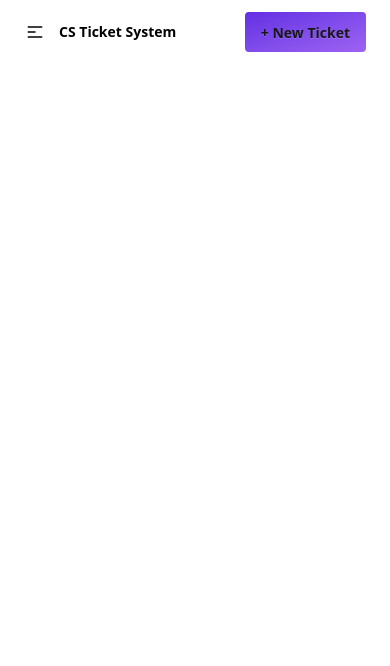
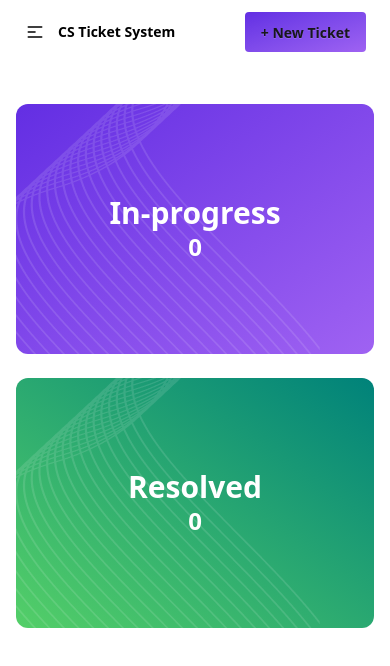
Before and after one commit to getSohelRana/customer-support-ticket, a React (Vite) app: page / in a window 390 px wide. Shown: the top 666 px of the page. Built offline with nearby package versions, Linux system fonts and the light colour scheme.

Commit message:
top card design and responsive done

```diff
--- a/package.json
+++ b/package.json
@@ -7,7 +7,9 @@
     "dev": "vite",
     "build": "vite build",
     "lint": "eslint .",
-    "preview": "vite preview"
+    "preview": "vite preview",
+    "predeploy": "npm run build",
+    "deploy": "gh-pages -d dist"
   },
   "dependencies": {
     "@tailwindcss/vite": "^4.1.13",
@@ -24,6 +26,7 @@
     "eslint": "^9.36.0",
     "eslint-plugin-react-hooks": "^5.2.0",
     "eslint-plugin-react-refresh": "^0.4.20",
+    "gh-pages": "^6.3.0",
     "globals": "^16.4.0",
     "vite": "^7.1.7"
   }
--- a/src/App.jsx
+++ b/src/App.jsx
@@ -1,5 +1,6 @@
 import Navar from './components/Navbar/Navar'
 import './App.css'
+import Banner from './components/Navbar/banner/Banner'
 
 function App() {
 
@@ -7,6 +8,7 @@ function App() {
   return (
     <>
       <Navar></Navar>
+      <Banner></Banner>
     </>
   )
 }
--- a/src/components/Navbar/Navar.jsx
+++ b/src/components/Navbar/Navar.jsx
@@ -20,7 +20,7 @@ const Navar = () => {
                         <li><a>Contact</a></li>
                     </ul>
                     </div>
-                    <a className="btn btn-ghost  -ml-5 text-sm">CS Ticket System</a>
+                    <a className="btn bg-white shadow-none border-0 text-black -ml-5 text-sm">CS Ticket System</a>
                 </div>
                 <div className="navbar-end  w-full hidden lg:flex">
                     <ul className="menu menu-horizontal">
--- a/src/components/Navbar/banner/Banner.jsx
+++ b/src/components/Navbar/banner/Banner.jsx
@@ -1,11 +1,40 @@
 import React from 'react';
+import bgImg from "../../../assets/vector1.png";
+import bgImg2 from "../../../assets/vector2.png";
+
 
 const Banner = () => {
-    return (
-        <div>
+  return (
+    <div className='grid grid-cols-1  sm:grid-cols-2 gap-6 mt-10'>
+      <div className='rounded-xl'>
+        <div
+          style={{
+            backgroundImage: `url(${bgImg}),  linear-gradient(to bottom right, #632EE3, #9F62F2)`,
+            backgroundPosition: "left bottom,  right bottom",
+            backgroundRepeat: "no-repeat",
+          }}
+          className="h-[250px] w-full text-white p-4 rounded-xl flex flex-col justify-center items-center"
+        >
+          <p className="text-3xl font-semibold">In-progress</p>
+          <p className="text-2xl font-bold">0</p>
+        </div>
+      </div>
 
+      <div className='rounded-xl'>
+        <div
+          style={{
+            backgroundImage: `url(${bgImg}),  linear-gradient(to top right, #54CF68, #00827A), url(${bgImg2})`,
+            backgroundPosition: "left bottom,  right bottom, top right",
+            backgroundRepeat: "no-repeat",
+          }}
+          className="h-[250px] w-full text-white p-4 rounded-xl flex flex-col justify-center items-center"
+        >
+          <p className="text-3xl font-semibold">Resolved</p>
+          <p className="text-2xl font-bold">0</p>
         </div>
-    );
+      </div>
+    </div>
+  );
 };
 
 export default Banner;
--- a/vite.config.js
+++ b/vite.config.js
@@ -5,4 +5,5 @@ import react from '@vitejs/plugin-react'
 // https://vite.dev/config/
 export default defineConfig({
   plugins: [tailwindcss(), react()],
+   base: '/customer-support-ticket/',
 })
```
Also changed, not shown: src/App.css (line endings or trailing spaces), 1 other file (tests, documents, lock files or other folders).
